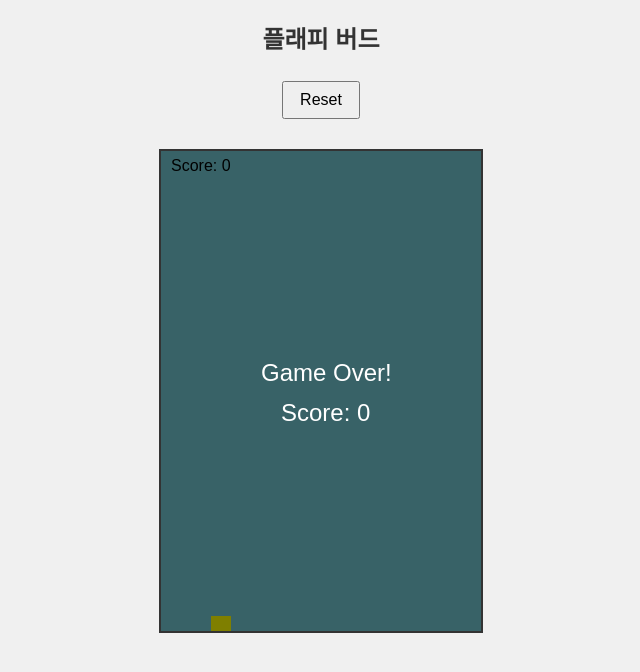
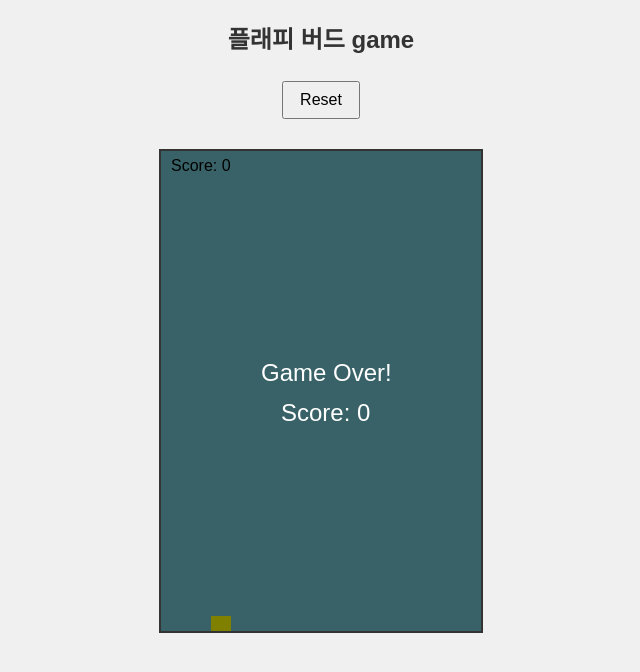
Before and after one commit to KimHongJae367/Flappy-Bard-game, a plain HTML site: page index.html in a window 1280 px wide. Shown: the whole page, without its empty margins (319-959 px from the left). Drawn offline with Linux system fonts and the light colour scheme.

Commit message:
Update index.html

```diff
--- a/index.html
+++ b/index.html
@@ -6,7 +6,7 @@
   <link rel="stylesheet" href="style.css">
 </head>
 <body>
-  <h1>플래피 버드</h1>
+  <h1>플래피 버드 game</h1>
 
   <!-- 리셋 버튼 -->
   <button id="resetBtn">Reset</button>
```
